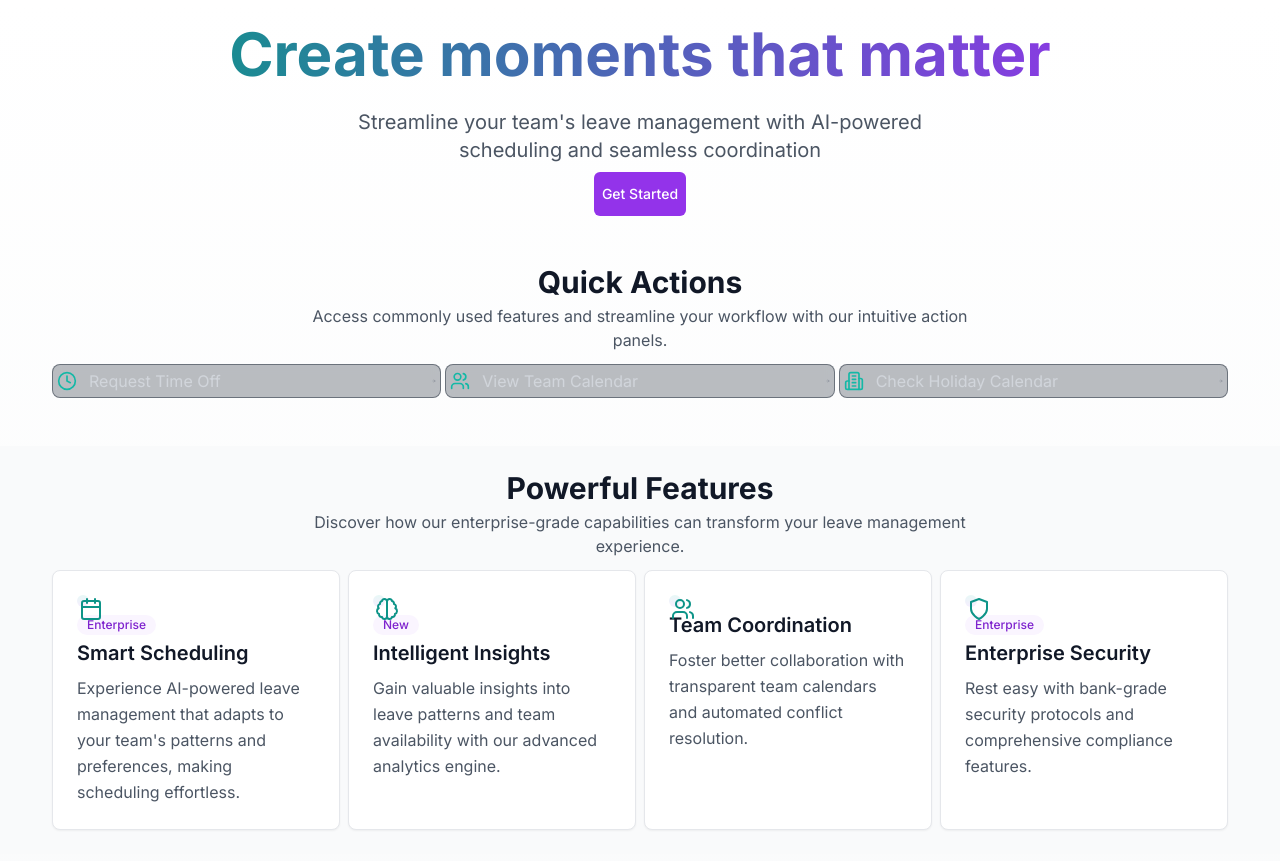
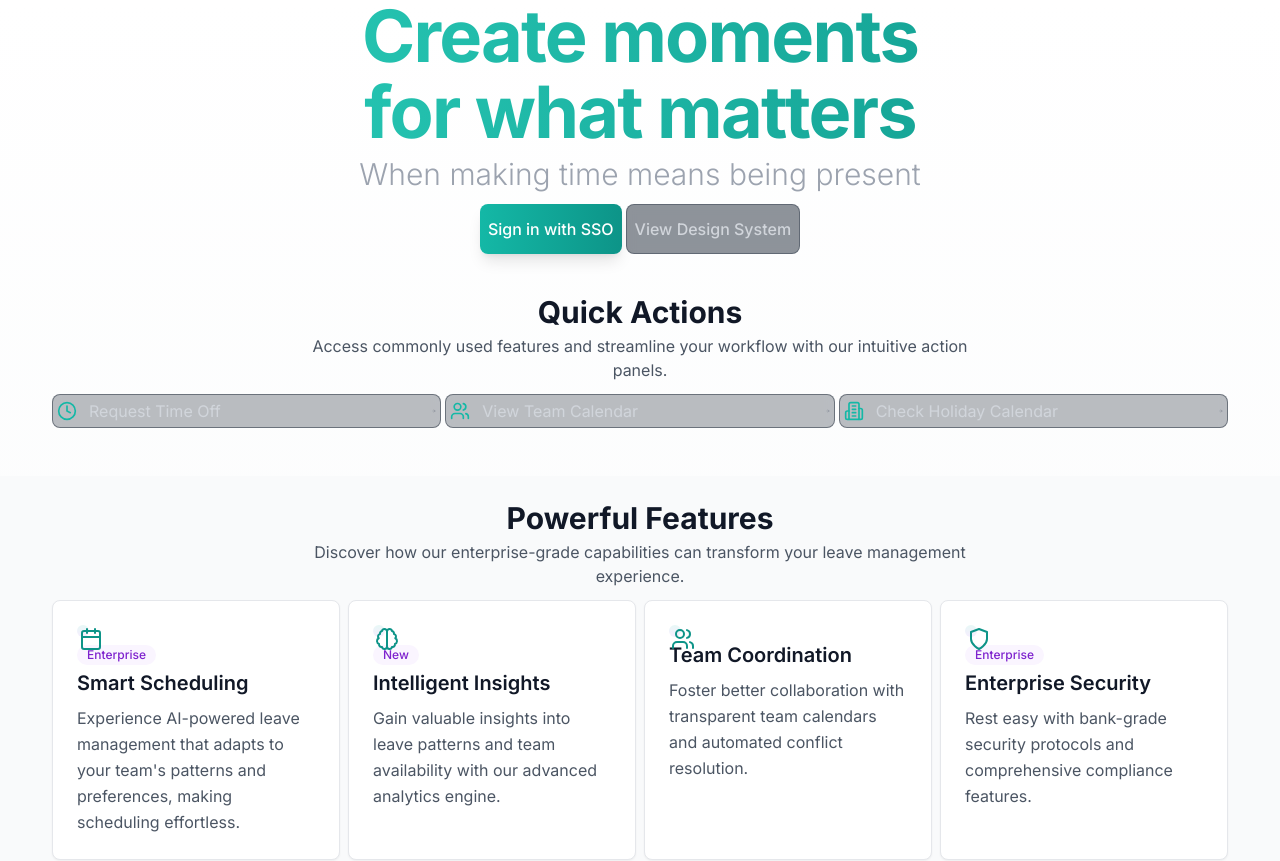
Before and after one commit to TheJohny71/alfie-enterprise-v3, a Next.js app: page /alfie-enterprise-v3/ in a window 1280 px wide. Shown: the top 861 px of the page. Built offline with nearby package versions, Linux system fonts and the light colour scheme.

Commit message:
Update hero.tsx

```diff
--- a/src/components/features/welcome/hero.tsx
+++ b/src/components/features/welcome/hero.tsx
@@ -1,27 +1,48 @@
+"use client";
+
 import { FC } from "react";
-import { Button } from "@/components/ui/button";
+import { useState, useEffect } from "react";
 
 export const Hero: FC = () => {
+  const [scrollY, setScrollY] = useState(0);
+
+  useEffect(() => {
+    const handleScroll = () => setScrollY(window.scrollY);
+    window.addEventListener('scroll', handleScroll);
+    return () => window.removeEventListener('scroll', handleScroll);
+  }, []);
+
   return (
-    <section className="relative text-center py-16 md:py-24">
-      <div className="absolute inset-0 bg-gradient-to-b from-purple-50/50 to-white dark:from-gray-900 dark:to-gray-800 -z-10" />
+    <div className="text-center relative">
+      <h1 className="text-5xl sm:text-6xl md:text-7xl font-bold tracking-tight mb-8 relative">
+        <span
+          className="block mb-4 text-transparent bg-clip-text bg-gradient-to-r from-teal-400 to-teal-600"
+          style={{ transform: `translateY(${scrollY * 0.1}px)` }}
+        >
+          Create moments
+        </span>
+        <span
+          className="block text-transparent bg-clip-text bg-gradient-to-r from-teal-400 to-teal-600"
+          style={{ transform: `translateY(${scrollY * 0.05}px)` }}
+        >
+          for what matters
+        </span>
+      </h1>
 
-      <div className="container mx-auto px-4">
-        <h1 className="text-4xl sm:text-5xl md:text-6xl font-bold bg-clip-text text-transparent bg-gradient-to-r from-teal-600 to-purple-600 mb-6">
-          Create moments that matter
-        </h1>
+      <p className="mb-12 relative" style={{ transform: `translateY(${scrollY * 0.02}px)` }}>
+        <span className="text-2xl md:text-3xl text-gray-400 font-light">
+          When making time means being present
+        </span>
+      </p>
 
-        <p className="text-xl text-gray-600 dark:text-gray-300 max-w-2xl mx-auto mb-8">
-          Streamline your team&apos;s leave management with AI-powered scheduling and seamless coordination
-        </p>
-
-        <Button
-          size="lg"
-          className="bg-purple-600 hover:bg-purple-700 text-white transform transition-all hover:scale-105"
-        >
-          Get Started
-        </Button>
+      <div className="flex flex-col sm:flex-row justify-center gap-4 mb-16">
+        <button className="px-8 py-3 text-white rounded-lg font-medium bg-gradient-to-r from-teal-500 to-teal-600 hover:from-teal-600 hover:to-teal-700 transition-all duration-300 shadow-lg hover:shadow-teal-500/25">
+          Sign in with SSO
+        </button>
+        <button className="px-8 py-3 rounded-lg font-medium text-gray-300 bg-gray-800/50 hover:bg-gray-800/80 backdrop-blur-sm border border-gray-700/50 hover:border-teal-500/50 transition-all duration-300">
+          View Design System
+        </button>
       </div>
-    </section>
+    </div>
   );
 };
```
